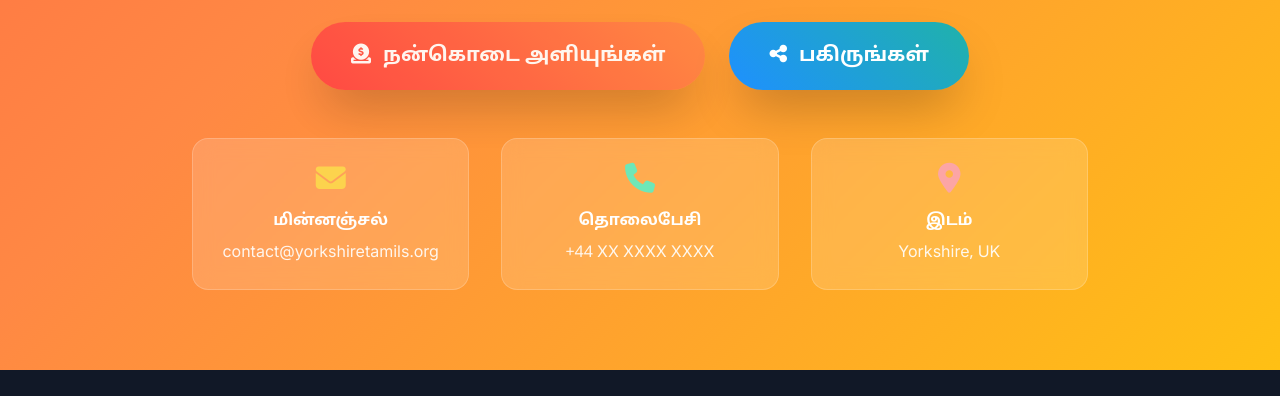
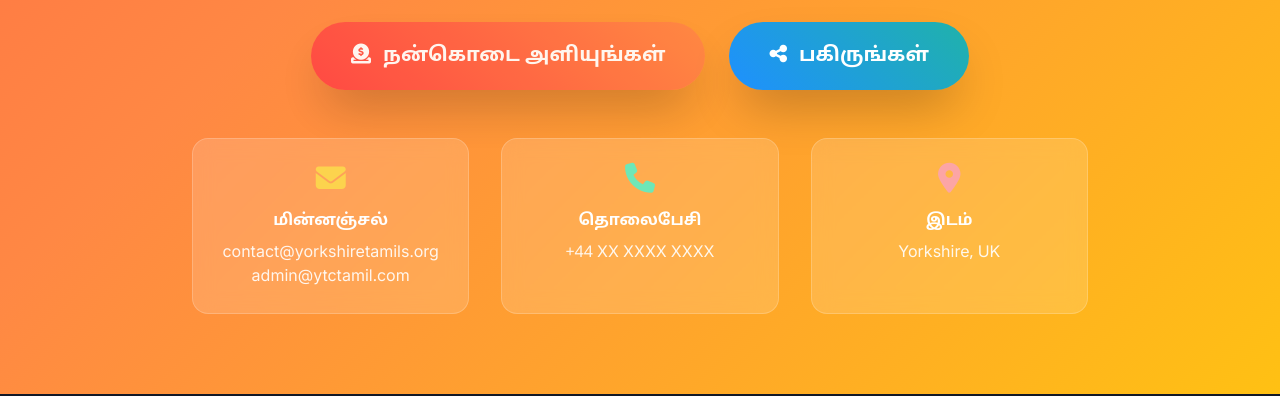
Before and after one commit to Fernando280773/YTCHelpforTamilHeroes, a website: page index.html in a window 1280 px wide. Shown: the part 3913-4309 px from the top of the page. Drawn offline with nearby package versions, Linux system fonts and the light colour scheme; animation ran at ten frames a second.

Commit message:
Add new admin email admin@ytctamil.com to contact section

```diff
--- a/index.html
+++ b/index.html
@@ -287,6 +287,7 @@
                         <i class="fas fa-envelope text-3xl mb-4 text-yellow-300"></i>
                         <h4 class="font-bold mb-2">மின்னஞ்சல்</h4>
                         <p class="opacity-90">contact@yorkshiretamils.org</p>
+                        <p class="opacity-90">admin@ytctamil.com</p>
                     </div>
                     <div class="glass-effect p-6 rounded-2xl text-white text-center">
                         <i class="fas fa-phone text-3xl mb-4 text-green-300"></i>
```
